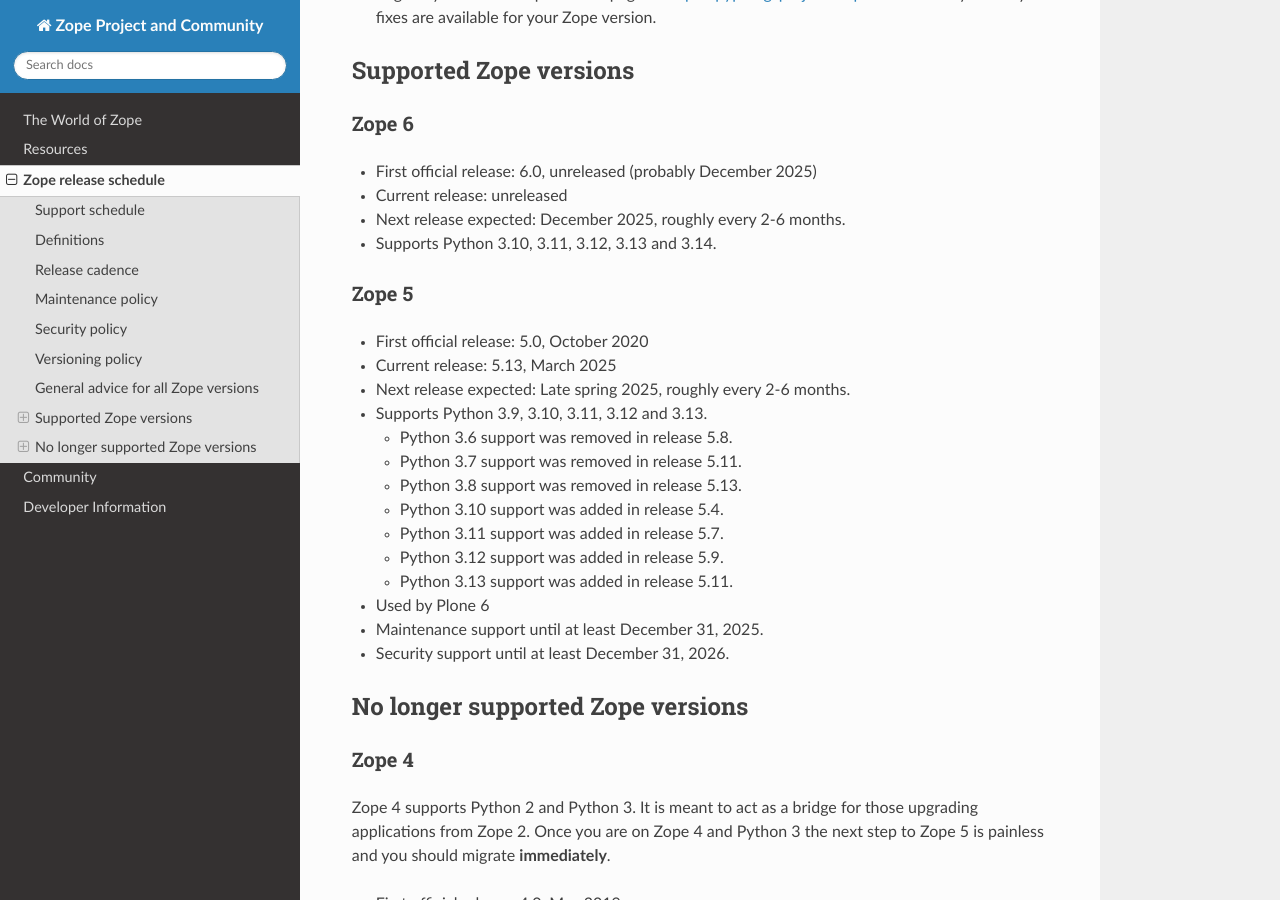
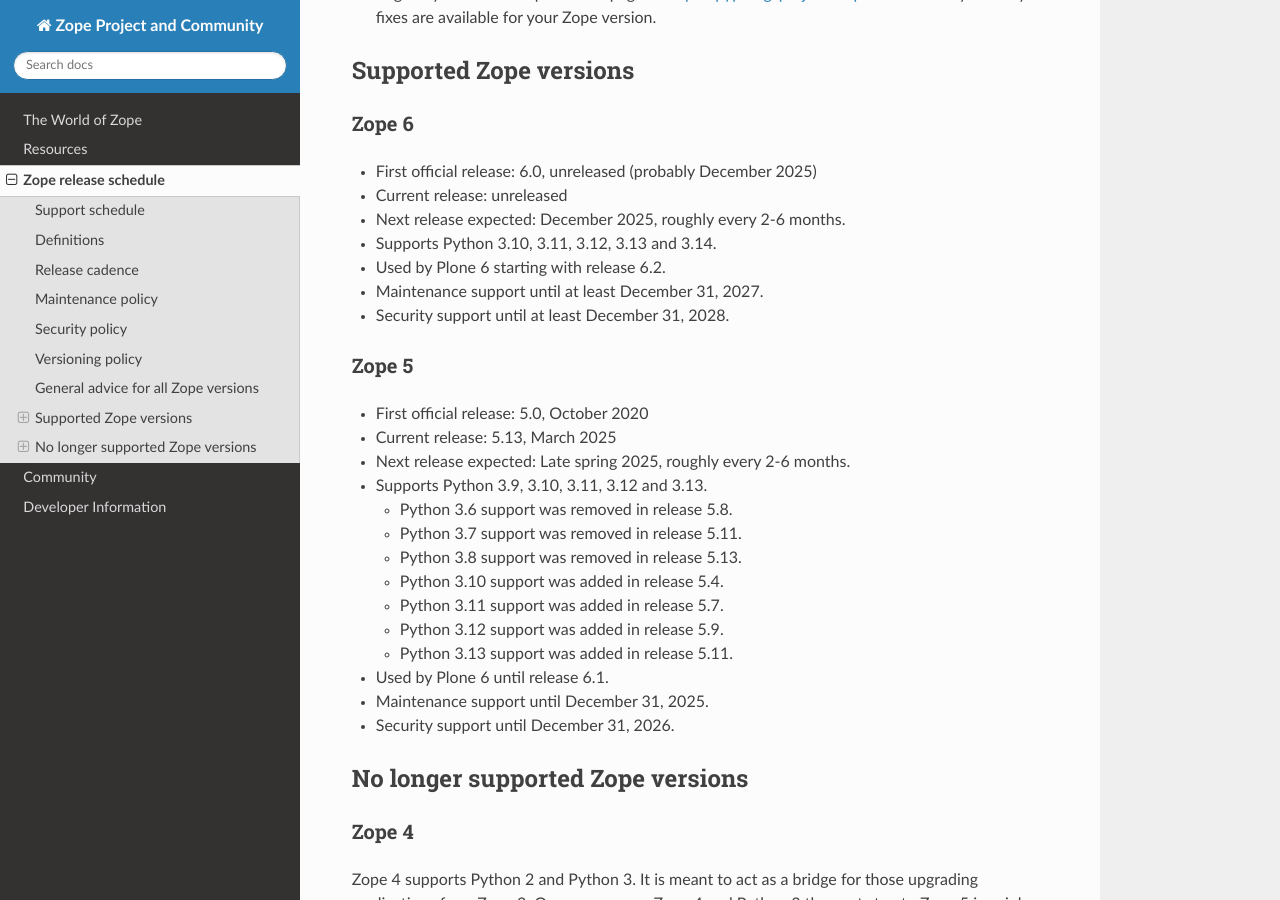
Before and after one commit to zopefoundation/www.zope.org, a Sphinx documentation site: the page built from docs/releases.rst, in a window 1280 px wide and 900 px high, scrolled down 3022 px. Built offline with Sphinx 7.4.7 and the Read the Docs theme 3.1.0, drawn with Linux system fonts in a browser that asks for light colours.

Commit message:
- clarifications

```diff
--- a/docs/releases.rst
+++ b/docs/releases.rst
@@ -150,6 +150,9 @@ Zope 6
 - Current release: unreleased
 - Next release expected: December 2025, roughly every 2-6 months.
 - Supports Python 3.10, 3.11, 3.12, 3.13 and 3.14.
+- Used by Plone 6 starting with release 6.2.
+- Maintenance support until at least December 31, 2027.
+- Security support until at least December 31, 2028.
 
 
 Zope 5
@@ -167,9 +170,9 @@ Zope 5
   - Python 3.12 support was added in release 5.9.
   - Python 3.13 support was added in release 5.11.
 
-- Used by Plone 6
-- Maintenance support until at least December 31, 2025.
-- Security support until at least December 31, 2026.
+- Used by Plone 6 until release 6.1.
+- Maintenance support until December 31, 2025.
+- Security support until December 31, 2026.
 
 
 
```
